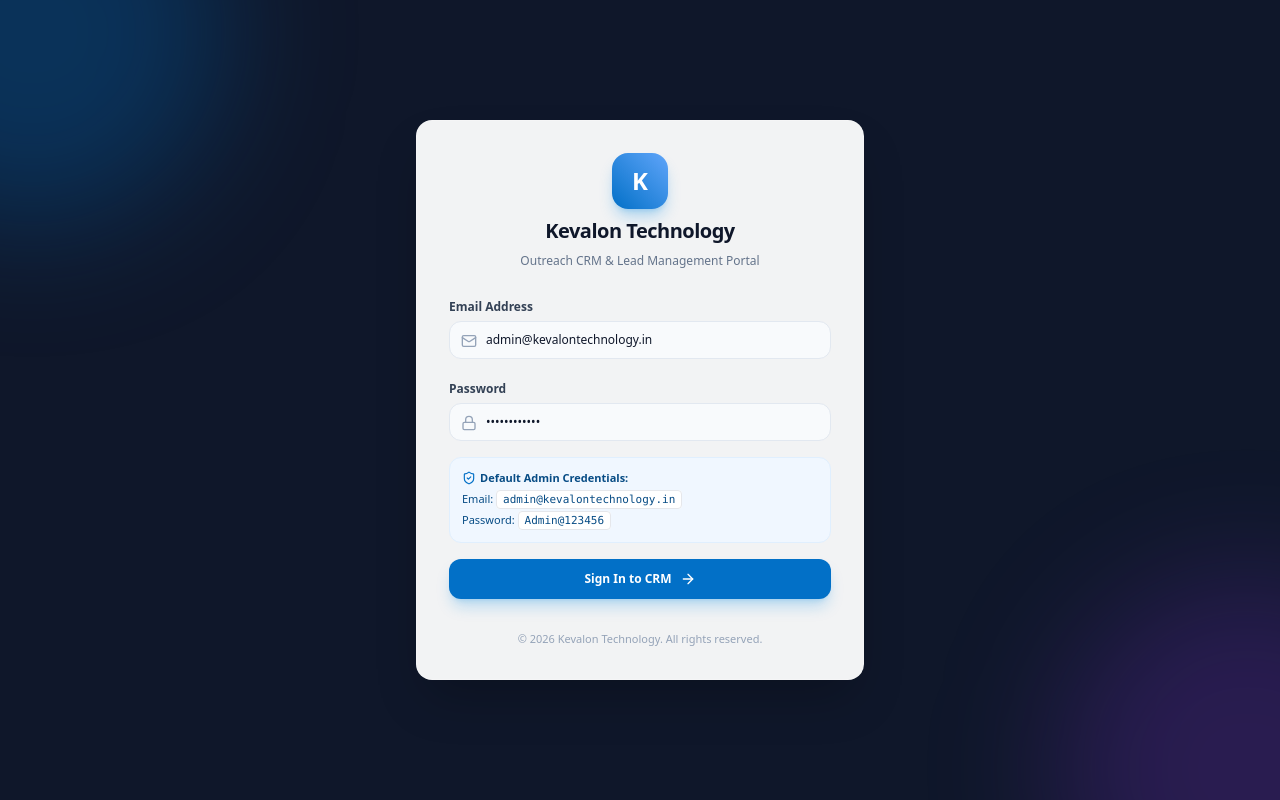
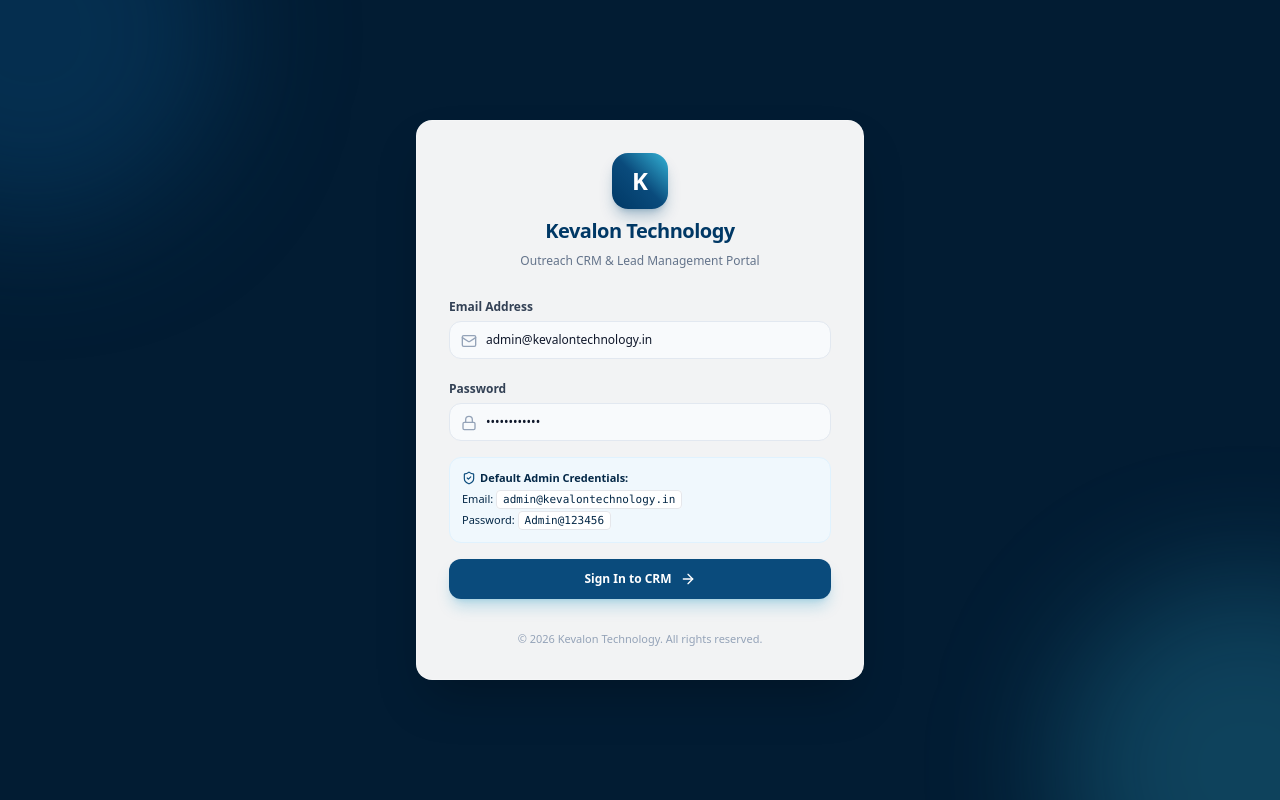
Before and after one commit to kevalontechnology/LEAD-F, a React (Vite) app: page /login in a window 1280 px wide. Built offline with nearby package versions, Linux system fonts and the light colour scheme; no server answers.

Commit message:
Update CRM color theme and logo branding to match official Kevalon Technology logo palette

```diff
--- a/src/components/common/Sidebar.jsx
+++ b/src/components/common/Sidebar.jsx
@@ -47,14 +47,14 @@
         }`}
       >
         {/* Brand Header */}
-        <div className="h-16 flex items-center justify-between px-5 border-b border-slate-800">
+        <div className="h-16 flex items-center justify-between px-5 border-b border-slate-800 bg-slate-950/50">
           <div className="flex items-center gap-3">
-            <div className="w-9 h-9 rounded-xl bg-gradient-to-tr from-brand-600 to-blue-400 flex items-center justify-center text-white font-black text-lg shadow-md">
+            <div className="w-9 h-9 rounded-xl bg-gradient-to-tr from-[#003865] via-[#0a4b7c] to-[#34b3d6] flex items-center justify-center text-white font-black text-lg shadow-md border border-white/10">
               K
             </div>
             <div>
-              <h1 className="font-bold text-sm text-white tracking-wide leading-tight">KEVALON</h1>
-              <p className="text-[10px] text-brand-400 font-medium tracking-wider uppercase">Outreach CRM System</p>
+              <h1 className="font-extrabold text-sm text-white tracking-wider leading-tight">KEVALON</h1>
+              <p className="text-[10px] text-[#2bb5d8] font-semibold tracking-widest uppercase">Technology CRM</p>
             </div>
           </div>
 
--- a/src/pages/LoginPage.jsx
+++ b/src/pages/LoginPage.jsx
@@ -27,18 +27,18 @@
   };
 
   return (
-    <div className="min-h-screen bg-slate-900 flex items-center justify-center p-4 relative overflow-hidden">
-      {/* Background Orbs */}
-      <div className="absolute -top-40 -left-40 w-96 h-96 bg-brand-600/30 rounded-full blur-3xl"></div>
-      <div className="absolute -bottom-40 -right-40 w-96 h-96 bg-purple-600/20 rounded-full blur-3xl"></div>
+    <div className="min-h-screen bg-[#021c33] flex items-center justify-center p-4 relative overflow-hidden">
+      {/* Background Orbs with Kevalon Brand Palette */}
+      <div className="absolute -top-40 -left-40 w-96 h-96 bg-[#0a4b7c]/40 rounded-full blur-3xl"></div>
+      <div className="absolute -bottom-40 -right-40 w-96 h-96 bg-[#34b3d6]/25 rounded-full blur-3xl"></div>
 
       <div className="max-w-md w-full bg-white/95 backdrop-blur-md rounded-2xl shadow-2xl border border-white/20 p-8 space-y-6 relative z-10">
         {/* Header */}
         <div className="text-center space-y-2">
-          <div className="w-14 h-14 rounded-2xl bg-gradient-to-tr from-brand-600 to-blue-400 text-white font-black text-2xl mx-auto flex items-center justify-center shadow-lg shadow-brand-500/30">
+          <div className="w-14 h-14 rounded-2xl bg-gradient-to-tr from-[#003865] via-[#0a4b7c] to-[#34b3d6] text-white font-black text-2xl mx-auto flex items-center justify-center shadow-lg shadow-[#0a4b7c]/30">
             K
           </div>
-          <h1 className="text-xl font-extrabold text-slate-900 tracking-tight">Kevalon Technology</h1>
+          <h1 className="text-xl font-extrabold text-[#003865] tracking-tight">Kevalon Technology</h1>
           <p className="text-xs text-slate-500 font-medium">Outreach CRM & Lead Management Portal</p>
         </div>
 
--- a/tailwind.config.js
+++ b/tailwind.config.js
@@ -8,17 +8,24 @@
     extend: {
       colors: {
         brand: {
-          50: '#f0f7ff',
-          100: '#e0effe',
-          200: '#bae0fd',
-          300: '#7cc8fc',
-          400: '#36abfa',
-          500: '#0c8ee9',
-          600: '#0270c7',
-          700: '#0359a1',
-          800: '#074c85',
-          900: '#0c406e',
-          950: '#082849',
+          50: '#f0f8fd',
+          100: '#e0f2fe',
+          200: '#b9e6fe',
+          300: '#6ed1f7',
+          400: '#2bb5d8',
+          500: '#1191bf',
+          600: '#0a4b7c',
+          700: '#003865',
+          800: '#042847',
+          900: '#021c33',
+          950: '#011020',
+        },
+        kevalon: {
+          cyan: '#34b3d6',
+          teal: '#2bb5d8',
+          blue: '#0a4b7c',
+          navy: '#003865',
+          dark: '#021c33'
         }
       }
     },
```
